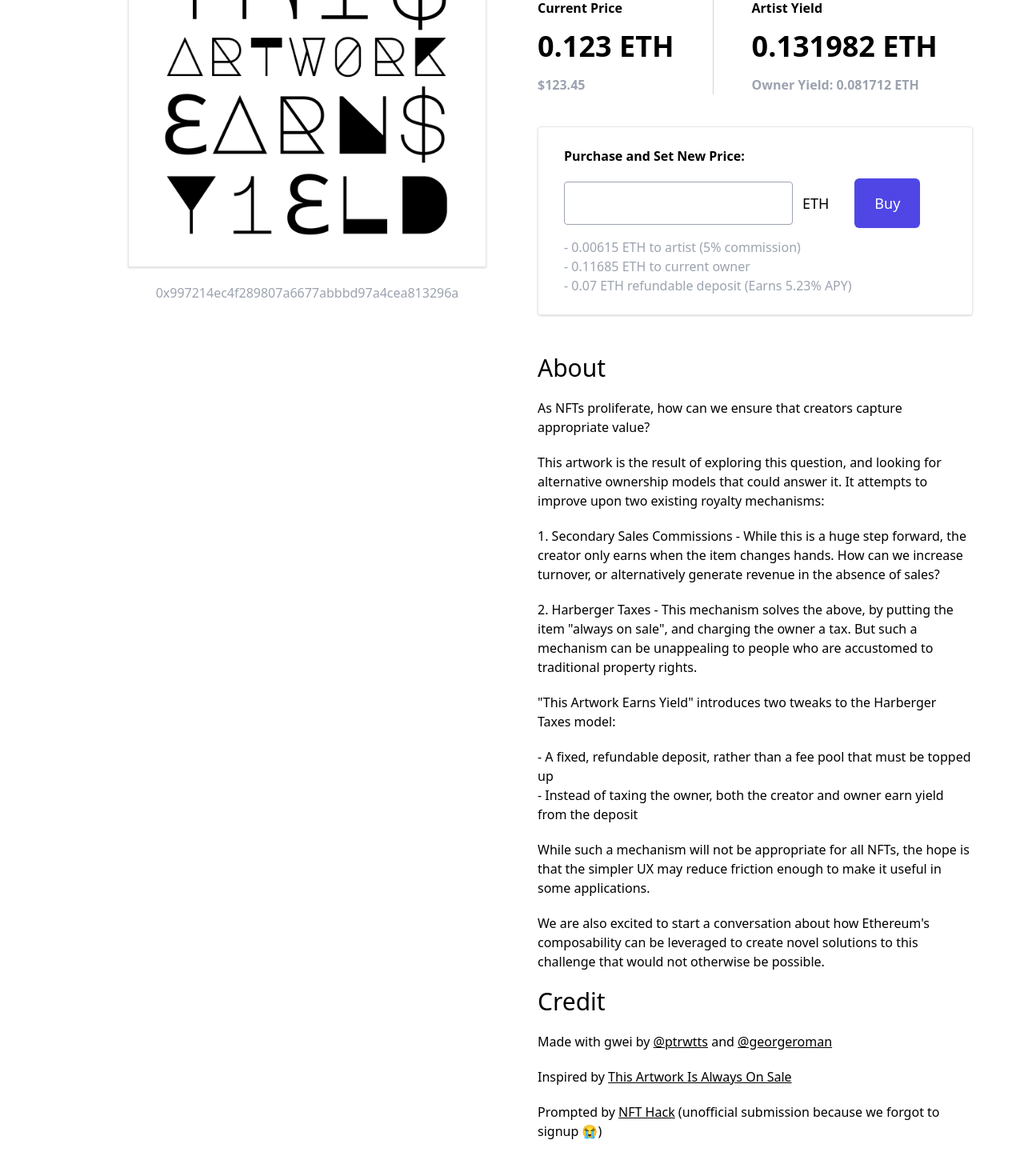
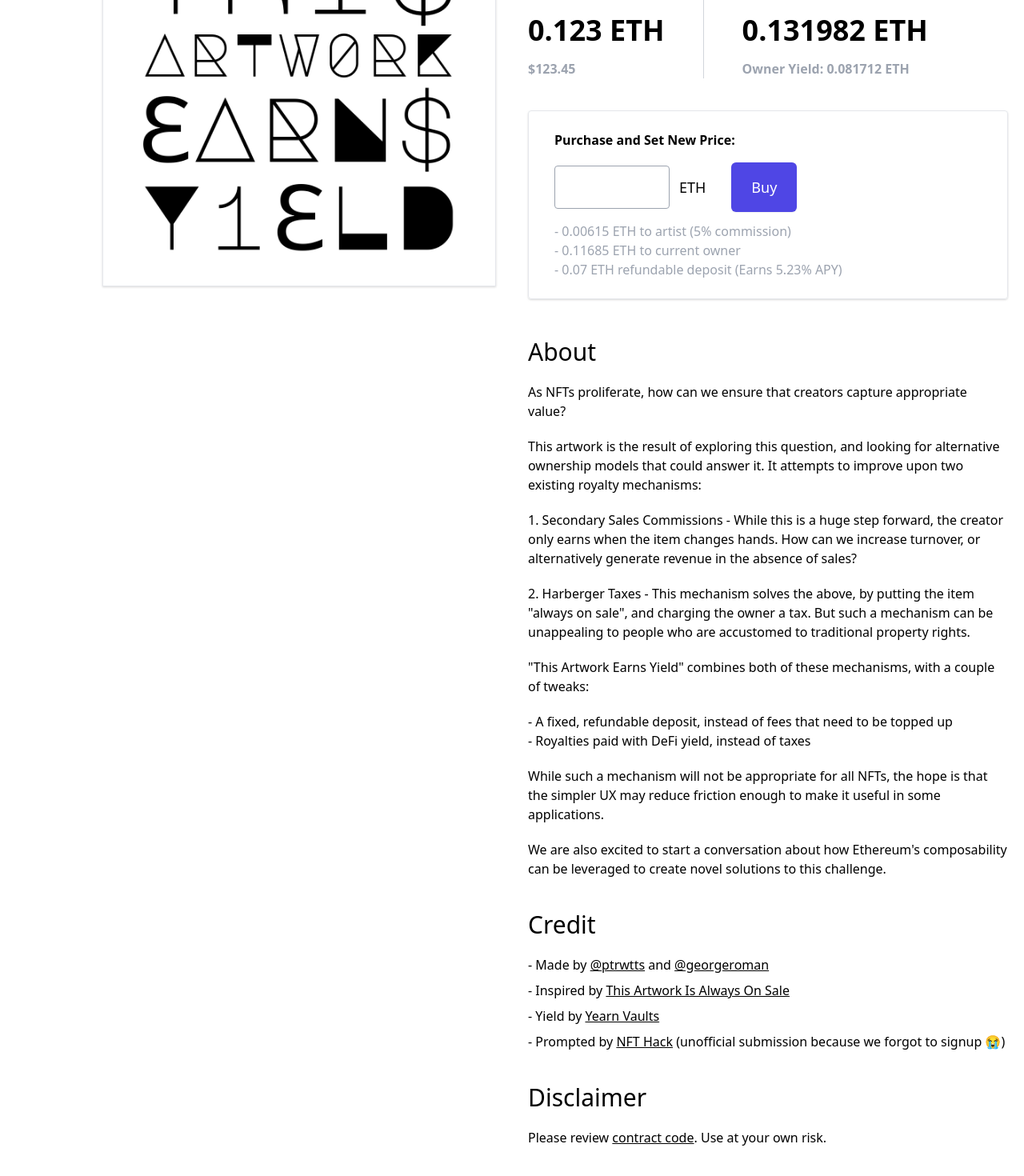
Before and after one commit to ptrwtts/thisartworkearnsyield, a Next.js app: page / in a window 1280 px wide. Shown: the part 236-1706 px from the top of the page at 80% size. Built offline with nearby package versions, Linux system fonts and the light colour scheme.

Commit message:
more tweaks

```diff
--- a/pages/index.js
+++ b/pages/index.js
@@ -14,15 +14,14 @@ export default function Home() {
             Connect Wallet
           </button>
         </div>
-        <div class="flex flex-container justify-center pt-10 px-8">
+        <div class="flex flex-container justify-center pt-5">
           <div class="grid grid-cols-1 md:grid-cols-2">
-            <div class="px-8 lg:pl-32 text-center">
-              <img src="/art.png" class="shadow border"></img>
-              <a class="text-gray-400 block my-5" target="_blank" href="https://etherscan.io/address/0x997214ec4f289807a6677abbbd97a4cea813296a">
-                0x997214ec4f289807a6677abbbd97a4cea813296a
+            <div class="px-5 lg:pl-32 mb-5">
+              <a class="mb-5" target="_blank" href="https://etherscan.io/address/0x997214ec4f289807a6677abbbd97a4cea813296a">
+                <img src="/art.png" class="shadow border"></img>
               </a>
             </div>
-            <div class="px-8">
+            <div class="px-5">
               <div class="flex flex-col">
                 <div>To own this artwork, you must <span class="italic">deposit what you think it is worth.</span></div>
                 <div><span class="italic">Anyone can buy it off you</span>, by depositing a higher amount.</div>
@@ -35,7 +34,7 @@ export default function Home() {
                   <div class="text-gray-400">$123.45</div>
                 </div>
                 <div class="flex flex-col pl-12">
-                  <div>Artist Yield</div>
+                  <div>Artist Earnings</div>
                   <div class="text-4xl py-4">0.131982 ETH</div>
                   <div class="text-gray-400">Owner Yield: 0.081712 ETH</div>
                 </div>
@@ -44,7 +43,7 @@ export default function Home() {
                 <div class="pb-4 font-semibold">Purchase and Set New Price: </div>
                 <div class="flex flex-row items-center text-lg">
                   <div>
-                    <input default="0.13" class="input border border-gray-400 appearance-none rounded w-full px-3 py-3 focus focus:border-indigo-600 focus:outline-none active:outline-none active:border-indigo-600" type="number" />
+                    <input default="0.13" class="input border border-gray-400 appearance-none rounded w-36 px-3 py-3 focus focus:border-indigo-600 focus:outline-none active:outline-none active:border-indigo-600" type="number" />
                   </div>
                   <div class="px-3">ETH</div>
                   <button type="submit" class="inline-flex justify-center ml-5 py-4 px-6 border border-transparent shadow-sm text-md font-medium rounded-md text-white bg-indigo-600 hover:bg-indigo-700 focus:outline-none focus:ring-2 focus:ring-offset-2 focus:ring-indigo-500">
@@ -69,22 +68,28 @@ export default function Home() {
 
                     <div class="pb-5">2. Harberger Taxes - This mechanism solves the above, by putting the item "always on sale", and charging the owner a tax. But such a mechanism can be unappealing to people who are accustomed to traditional property rights.</div>
 
-                    <div class="pb-5">"This Artwork Earns Yield" introduces two tweaks to the Harberger Taxes model:</div>
+                    <div class="pb-5">"This Artwork Earns Yield" combines both of these mechanisms, with a couple of tweaks:</div>
                     <div class="pb-5">
-                      - A fixed, refundable deposit, rather than a fee pool that must be topped up<br />
-                      - Instead of taxing the owner, both the creator and owner earn yield from the deposit
+                      - A fixed, refundable deposit, instead of fees that need to be topped up<br />
+                      - Royalties paid with DeFi yield, instead of taxes
                     </div>
                     <div class="pb-5">While such a mechanism will not be appropriate for all NFTs, the hope is that the simpler UX may reduce friction enough to make it useful in some applications. </div>
 
-                    <div class="pb-5">We are also excited to start a conversation about how Ethereum's composability can be leveraged to create novel solutions to this challenge that would not otherwise be possible.</div>
+                    <div class="pb-5">We are also excited to start a conversation about how Ethereum's composability can be leveraged to create novel solutions to this challenge.</div>
 
-                    <h2 class="text-3xl">Credit</h2>
+                    <h2 class="text-3xl pt-5">Credit</h2>
 
-                    <div class="pt-5">Made with gwei by <a class="underline" target="_blank" href="https://twitter.com/ptrwtts">@ptrwtts</a> and <a class="underline" target="_blank" href="https://github.com/georgeroman">@georgeroman</a></div>
+                    <div class="pt-5"> - Made by <a class="underline" target="_blank" href="https://twitter.com/ptrwtts">@ptrwtts</a> and <a class="underline" target="_blank" href="https://github.com/georgeroman">@georgeroman</a></div>
 
-                    <div class="pt-5">Inspired by <a class="underline" target="_blank" href="https://thisartworkisalwaysonsale.com/">This Artwork Is Always On Sale</a></div>
+                    <div class="pt-2"> - Inspired by <a class="underline" target="_blank" href="https://thisartworkisalwaysonsale.com/">This Artwork Is Always On Sale</a></div>
 
-                    <div class="pt-5">Prompted by <a class="underline" target="_blank" href="https://nfthack.ethglobal.co/">NFT Hack</a> (unofficial submission because we forgot to signup 😭)</div>
+                    <div class="pt-2"> - Yield by <a class="underline" target="_blank" href="https://yearn.finance/vaults">Yearn Vaults</a></div>
+
+                    <div class="pt-2"> - Prompted by <a class="underline" target="_blank" href="https://nfthack.ethglobal.co/">NFT Hack</a> (unofficial submission because we forgot to signup 😭)</div>
+
+                    <h2 class="text-3xl pt-10">Disclaimer</h2>
+
+                    <div class="pt-5">Please review <a class="underline" target="_blank" href="https://github.com/georgeroman/liquid-nft">contract code</a>. Use at your own risk.</div>
 
                 </div>
             </div>
```
